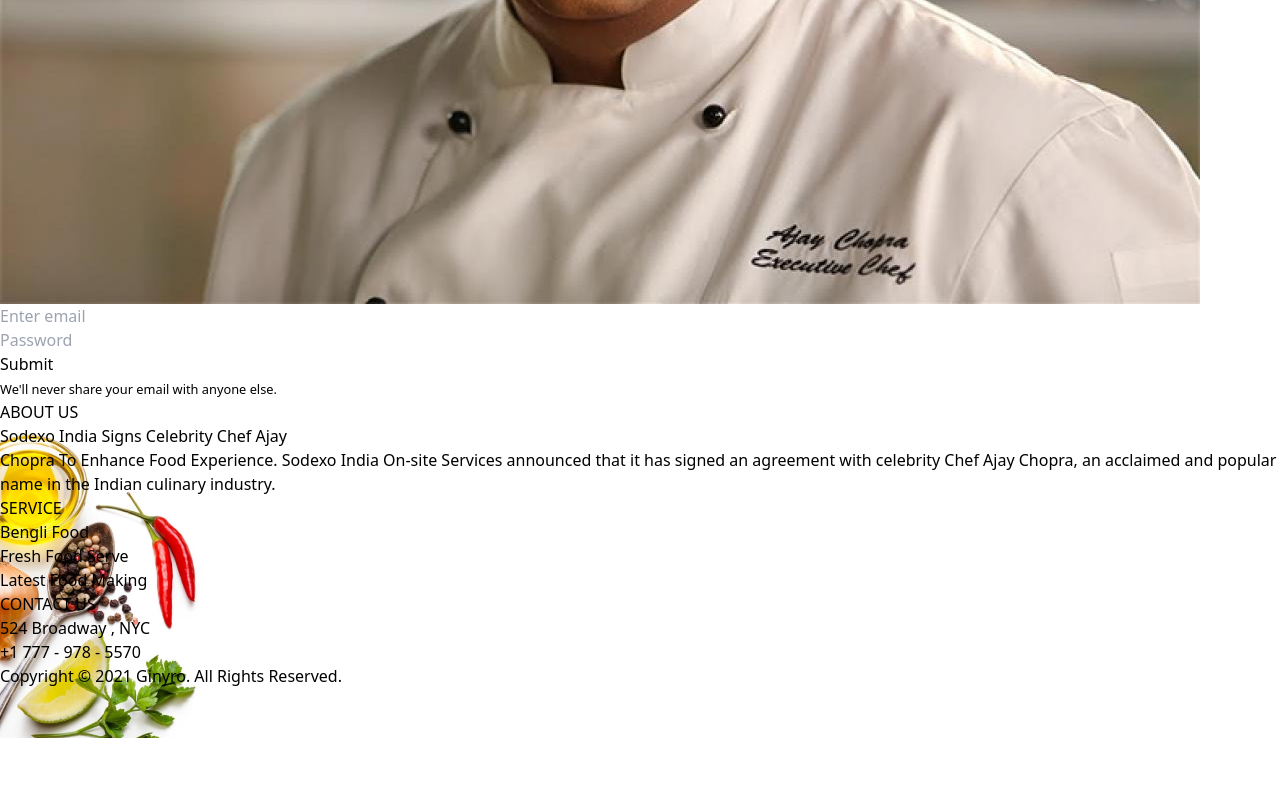
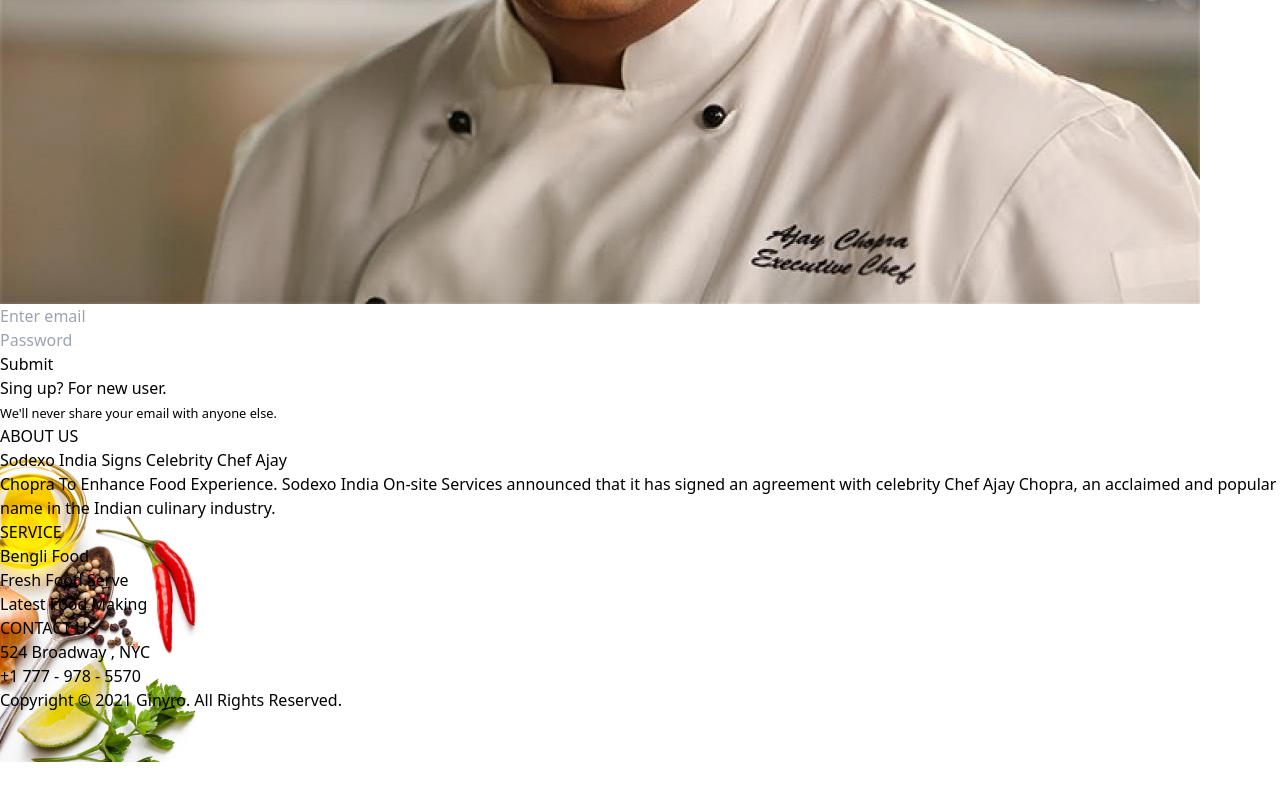
Before and after one commit to ShrabonTambuli/Chef-Recipe-Hunter, a React (Vite) app: page /login in a window 1280 px wide. Shown: the part 668-1468 px from the top of the page. Built offline with nearby package versions, Linux system fonts and the light colour scheme.

Commit message:
update login page

```diff
--- a/src/Components/LogIn/LogIn.jsx
+++ b/src/Components/LogIn/LogIn.jsx
@@ -1,5 +1,6 @@
 import React from 'react';
 import { Button, Form } from 'react-bootstrap';
+import { Link } from 'react-router-dom';
 
 const LogIn = () => {
     return (
@@ -19,6 +20,9 @@ const LogIn = () => {
                         Submit
                     </Button>
                 </Form>
+                <Link to='/register'>
+                <p className='text-xl mt-7 font-serif font-semibold'><span className=' underline'>Sing up?</span> For new user.</p>
+                </Link>
             </div>
             <div>
                 <Form.Text className="text-muted text-xl font-serif font-semibold">
```
